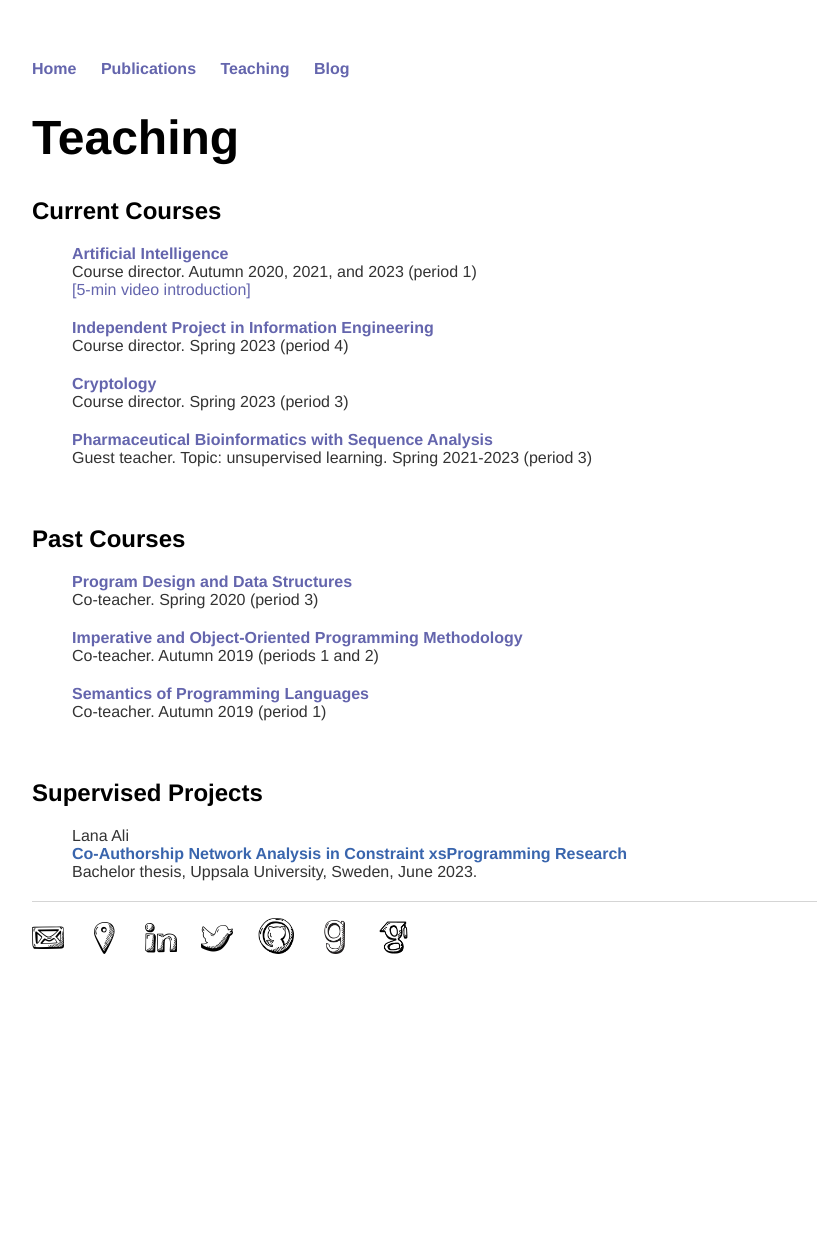
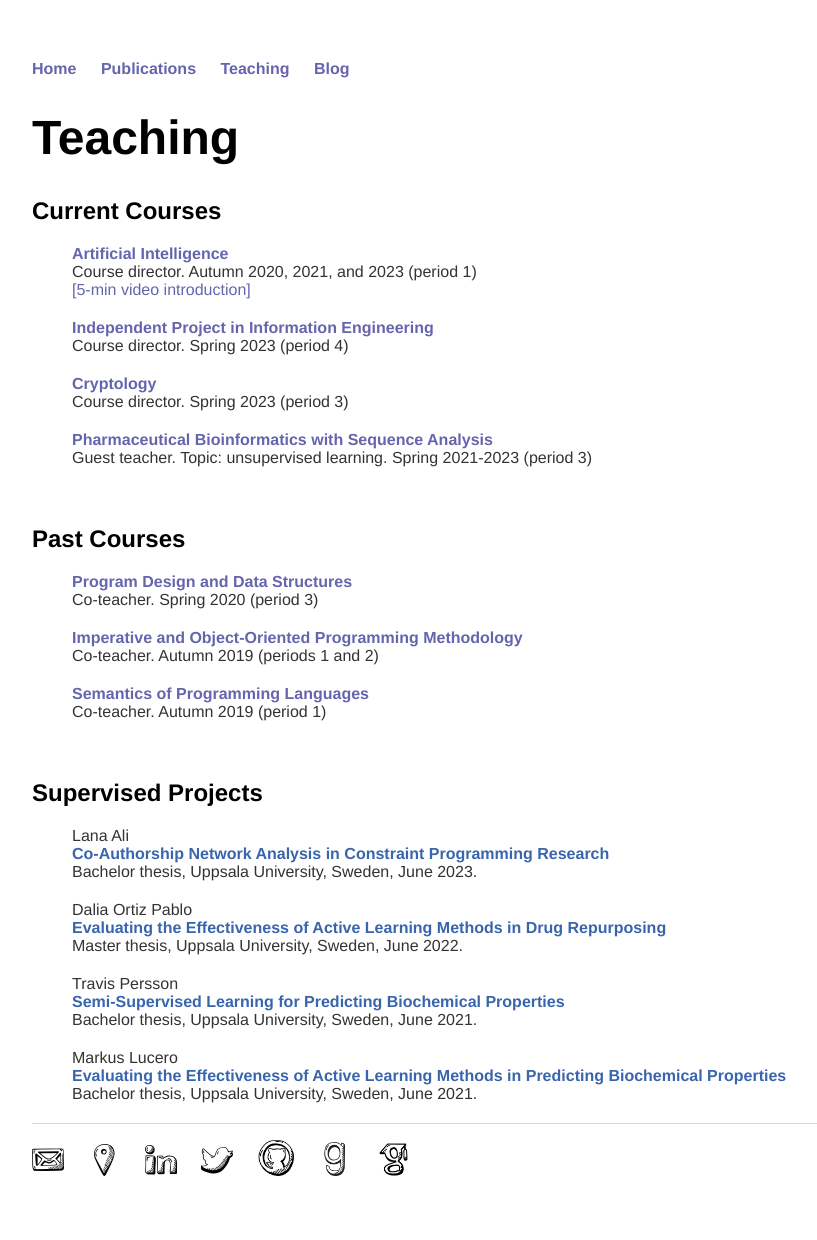
Before and after one commit to andreina-francisco/andreina-francisco.github.io, a Jekyll site: the page built from teaching/index.html, in a window 1280 px wide. Shown: the whole page, without its empty margins (160-977 px from the left). Built offline with Jekyll 4.4.1, drawn with Linux system fonts in a browser that asks for light colours; nearby versions of some CDN libraries; a style sheet for code colours, icons or effects is not loaded; before the commit the page ends 1018 px from its top, so only the background shows below that.

Commit message:
Update index.html

```diff
--- a/teaching/index.html
+++ b/teaching/index.html
@@ -76,9 +76,32 @@ title: Maria Andreina Francisco Rodriguez
     <span class="author">Lana Ali</span><br />
     <span class="title"><a class="text"
   href="https://urn.kb.se/resolve?urn=urn:nbn:se:uu:diva-512010">Co-Authorship
-  Network Analysis in Constraint xsProgramming Research</a></span><br />
+  Network Analysis in Constraint Programming Research</a></span><br />
     <span class="note">Bachelor thesis, Uppsala University, Sweden, June 2023.</span>
     </li>
+
+    <li class="pub @">
+    <span class="author">Dalia Ortiz Pablo</span><br />
+    <span class="title"><a class="text"
+    href="https://urn.kb.se/resolve?urn=urn:nbn:se:uu:diva-485547">Evaluating the Effectiveness of Active Learning Methods in Drug Repurposing</a></span><br />
+    <span class="note">Master thesis, Uppsala University, Sweden, June 2022.</span>
+    </li>
+
+    <li class="pub @">
+    <span class="author">Travis Persson</span><br />
+    <span class="title"><a class="text"
+    href="https://urn.kb.se/resolve?urn=urn:nbn:se:uu:diva-447652">Semi-Supervised Learning for Predicting Biochemical Properties</a></span><br />
+    <span class="note">Bachelor thesis, Uppsala University, Sweden, June 2021.</span>
+    </li>
+
+    <li class="pub @">
+    <span class="author">Markus Lucero</span><br />
+    <span class="title"><a class="text"
+    href="https://urn.kb.se/resolve?urn=urn:nbn:se:uu:diva-452392">Evaluating the Effectiveness of Active Learning Methods in Predicting Biochemical Properties</a></span><br />
+    <span class="note">Bachelor thesis, Uppsala University, Sweden, June 2021.</span>
+    </li>
+
+
   </ul>
 
 </div>
```
